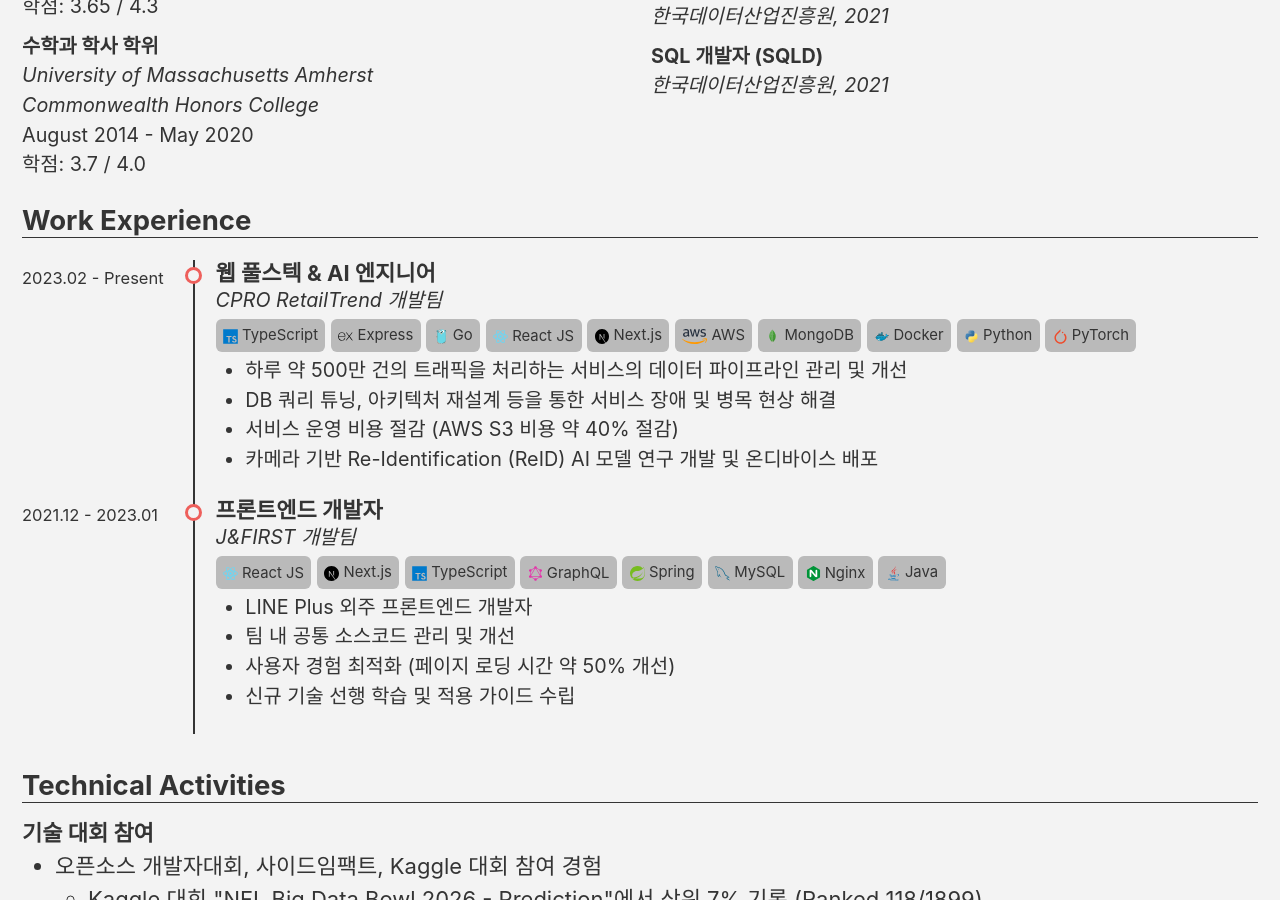
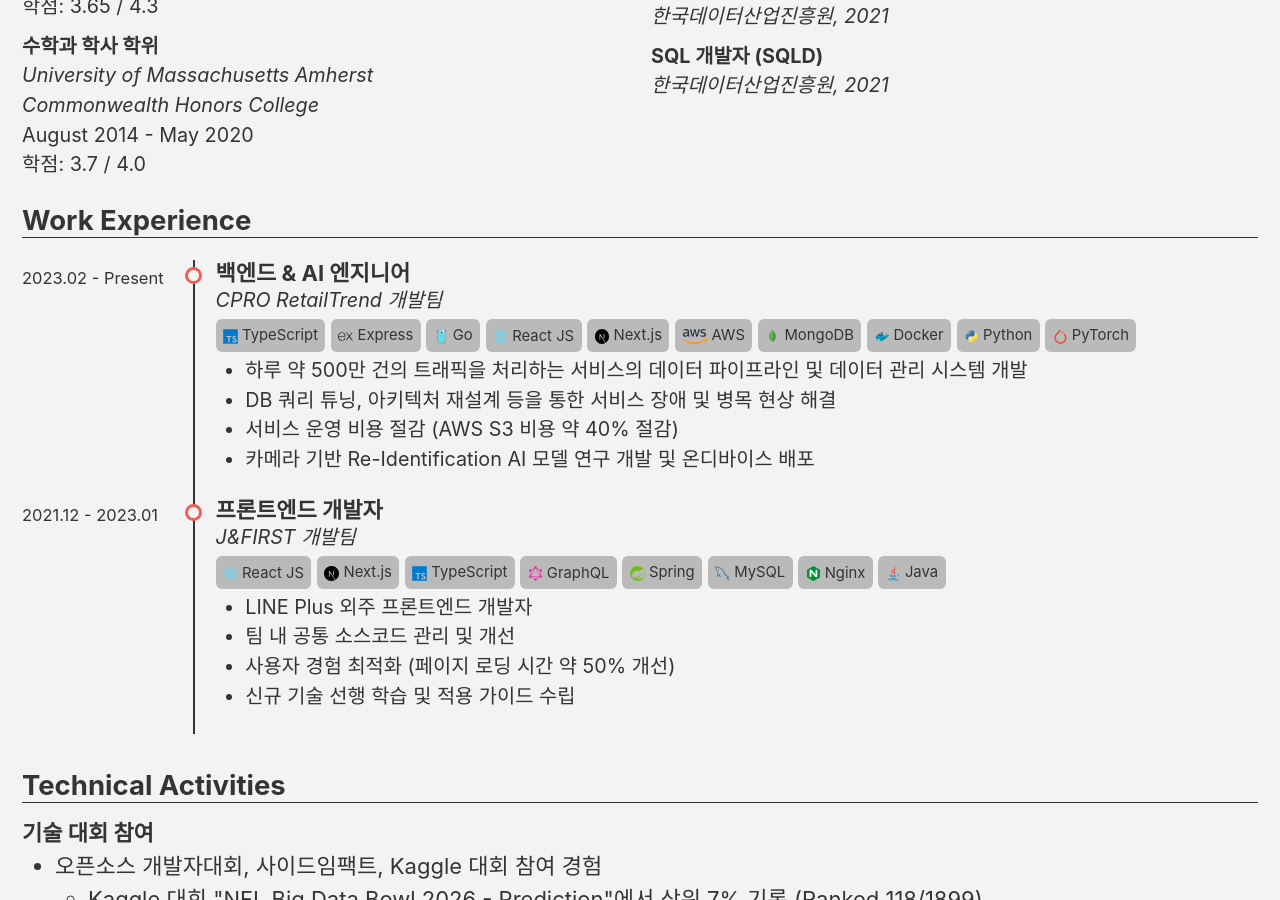
Before and after one commit to juhonamnam/juhonamnam.github.io, a Jekyll site: the page built from resume/index.html, in a window 1280 px wide and 900 px high, scrolled down 763 px. Built offline with Jekyll 4.4.1, drawn with Linux system fonts in a browser that asks for light colours; cached includes are drawn as plain includes.

Commit message:
Revise work experience details
Updated job title and descriptions for clarity and accuracy.

```diff
--- a/_data/about-me/work-experience.yml
+++ b/_data/about-me/work-experience.yml
@@ -2,7 +2,7 @@ data:
   - period: "2023.02 - Present"
     company: "CPRO"
     job_title:
-      ko: "웹 풀스텍 & AI 엔지니어"
+      ko: "백엔드 & AI 엔지니어"
       en: "Web Full-stack & AI Engineer"
     specs:
       - typescript
@@ -21,14 +21,14 @@ data:
     brief_description:
       - type: list
         inner:
-          - ko: "하루 약 500만 건의 트래픽을 처리하는 서비스의 데이터 파이프라인 관리 및 개선"
-            en: "Data pipeline management and improvement of a service that handles approximately 5 million traffic per day"
+          - ko: "하루 약 500만 건의 트래픽을 처리하는 서비스의 데이터 파이프라인 및 데이터 관리 시스템 개발"
+            en: "Developed data pipeline and data management system of a service that handles approximately 5 million traffic per day"
           - ko: "DB 쿼리 튜닝, 아키텍처 재설계 등을 통한 서비스 장애 및 병목 현상 해결"
             en: "Resolved service outages and bottlenecks through query optimization and architectural redesign"
           - ko: "서비스 운영 비용 절감 (AWS S3 비용 약 40% 절감)"
             en: "Service Cost Reduction"
-          - ko: "카메라 기반 Re-Identification (ReID) AI 모델 연구 개발 및 온디바이스 배포"
-            en: "Camera-based Re-Identification (ReID) AI Model Research, Development and on-device deployment"
+          - ko: "카메라 기반 Re-Identification AI 모델 연구 개발 및 온디바이스 배포"
+            en: "Camera-based Re-Identification AI Model Research, Development and on-device deployment"
     description:
       - type: paragraph
         inner:
```
